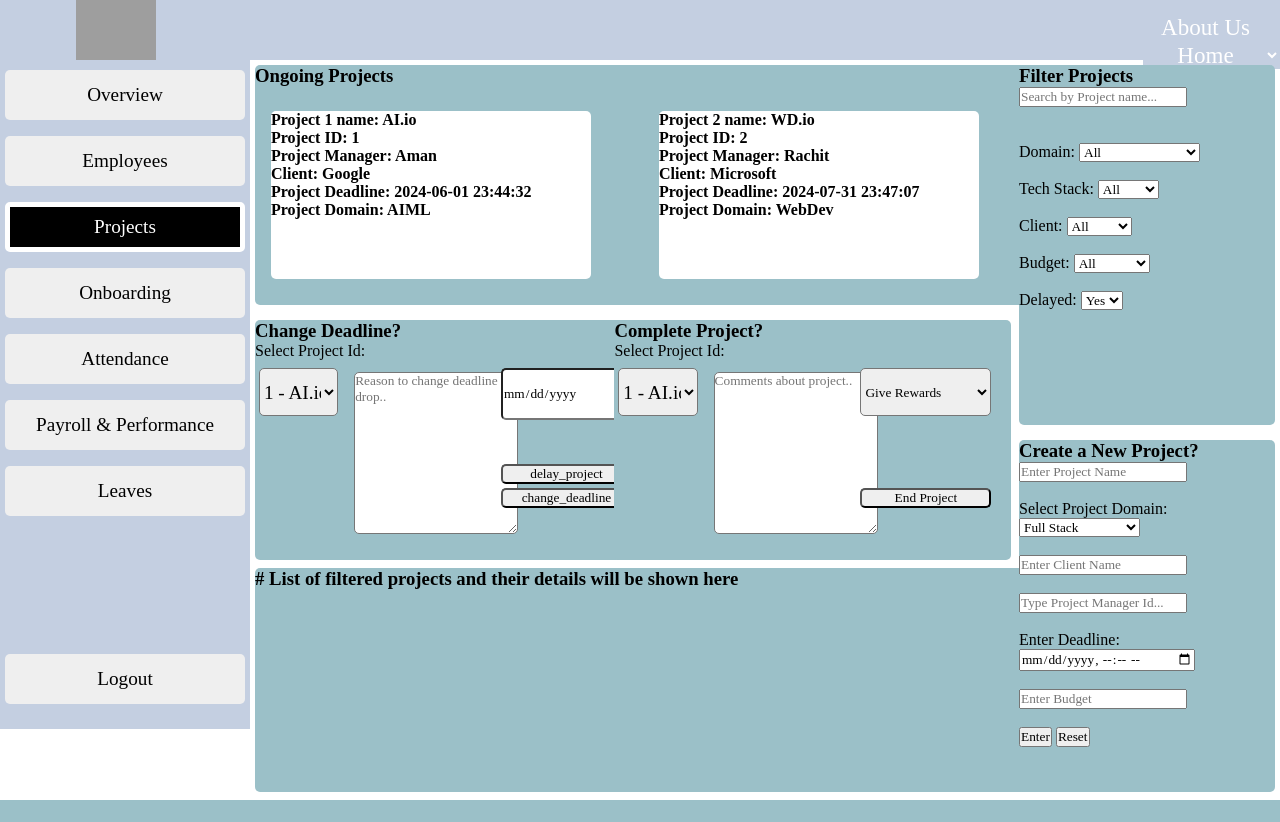
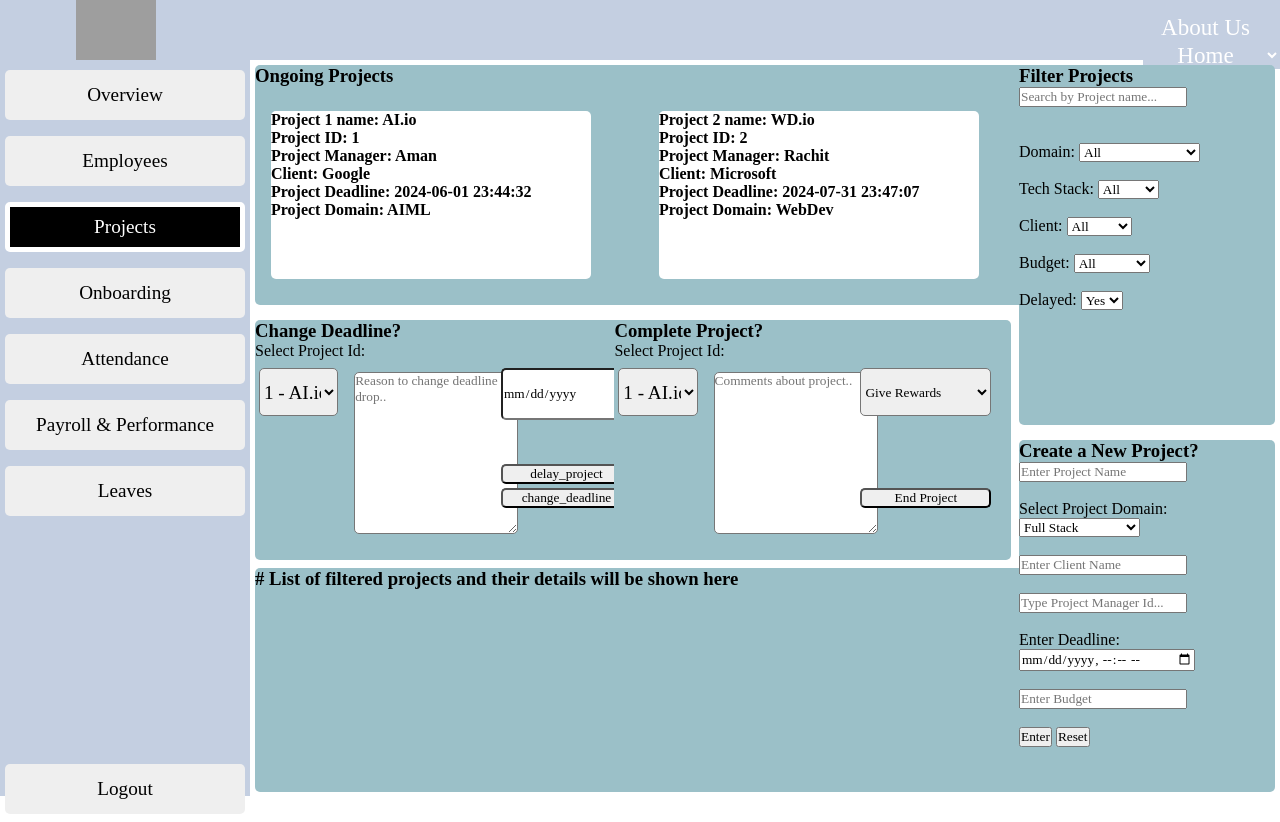
Before and after one commit to amann-03/HRMS, a PHP site: page /personal/Hr_Projects.php in a window 1280 px wide. Before the commit the page ends 800 px from the top, so only its background shows below. Run offline with PHP 8.4, Linux system fonts and the light colour scheme; data comes from the database, SQL or seed files in the repository; grey boxes are pictures that could not be loaded.

Commit message:
Add files via upload

```diff
--- a/HR_Projects.css
+++ b/HR_Projects.css
@@ -53,7 +53,7 @@ a{
 .sidebar{
 background-color: #C4CFE1;
     width: 250px;
-    height: 669px;
+    height: 92vh;
 
 }
 button{
@@ -69,7 +69,7 @@ button{
     margin-top: 10px;
 }
 #logout{
-    margin-top: 130px;
+    margin-top: 30vh;
 }
 #projects{
    background-color: black;
```
